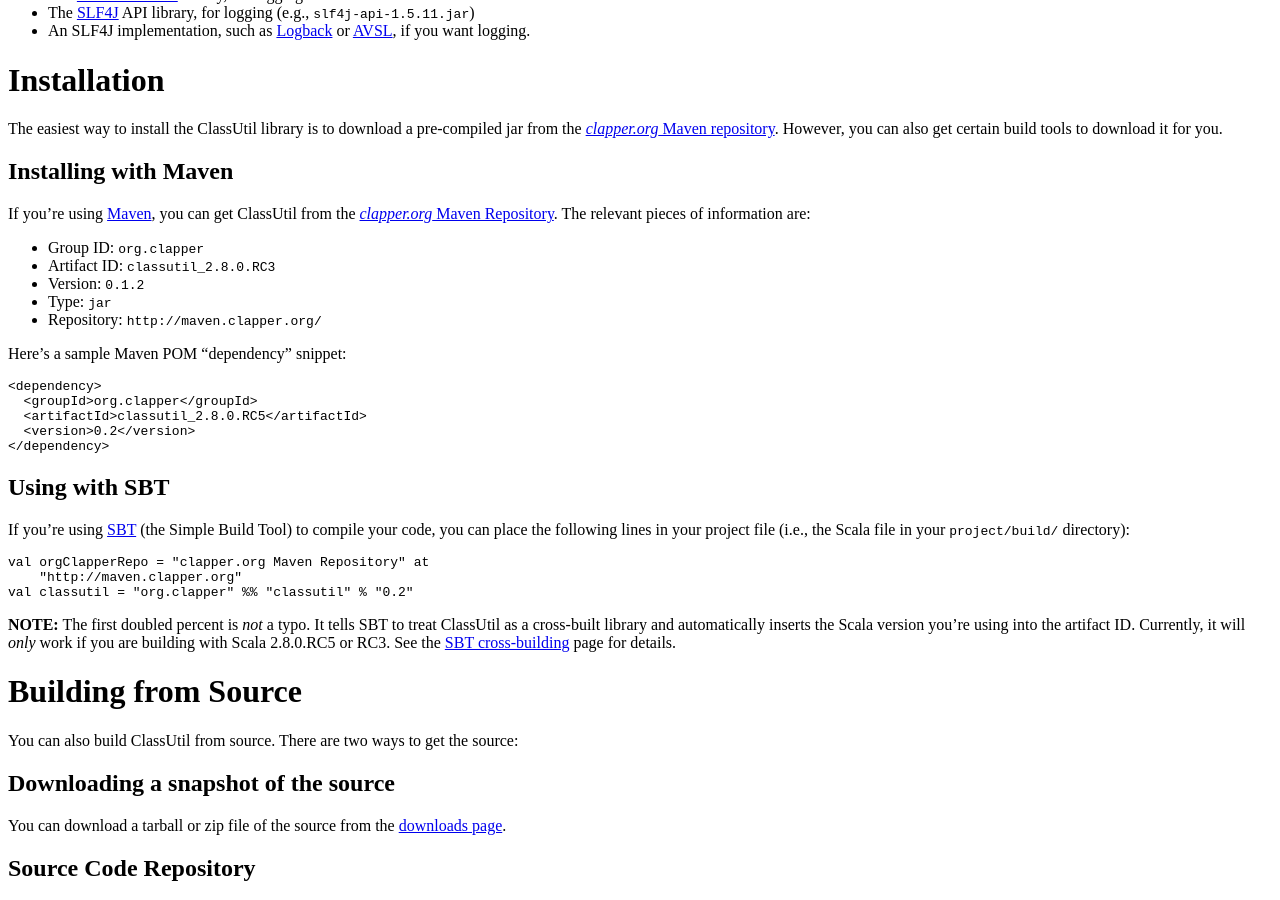
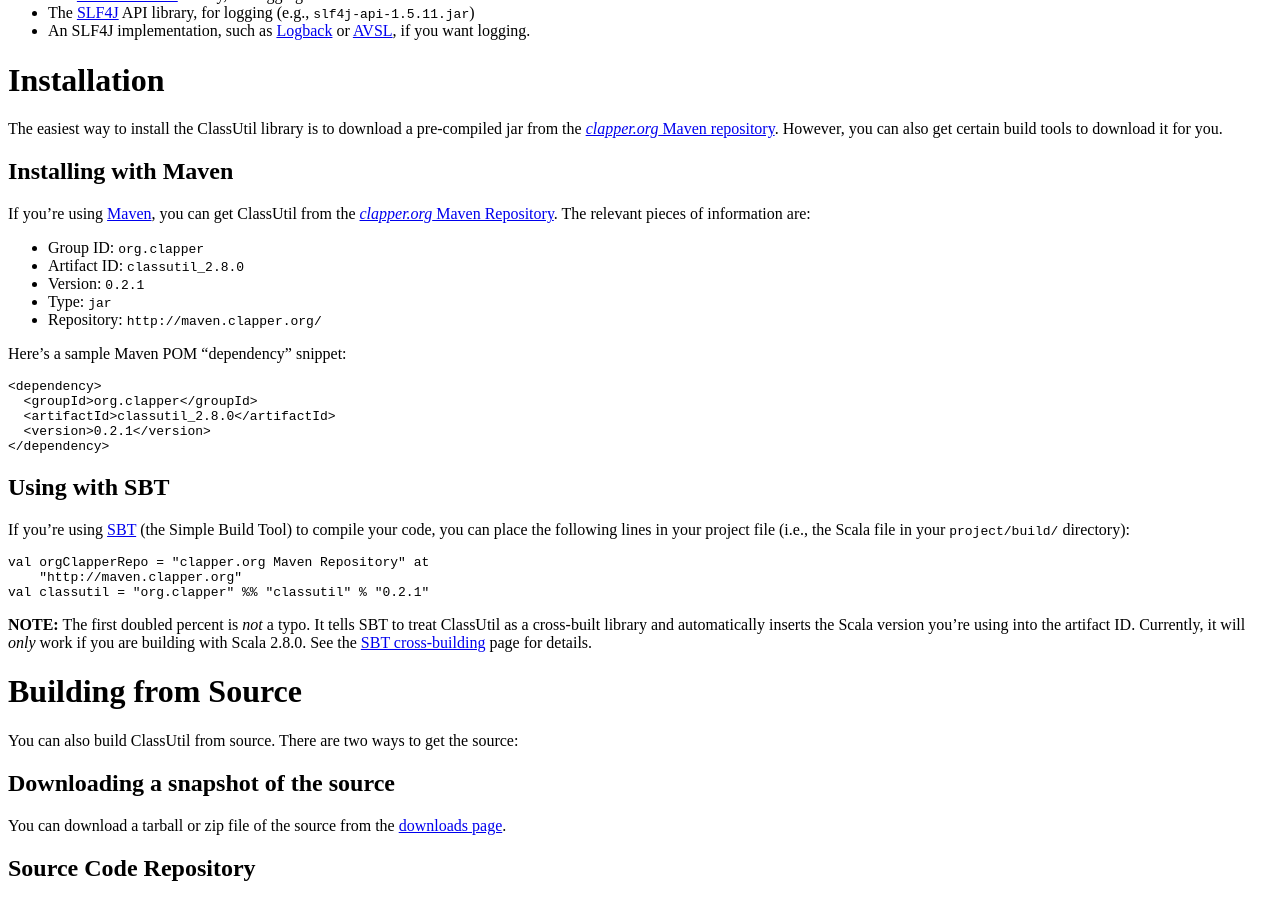
Before and after one commit to bmc/classutil, a Jekyll site: the page built from index.md, in a window 1280 px wide and 900 px high, scrolled down 750 px. Built offline with Jekyll 4.4.1, drawn with Linux system fonts in a browser that asks for light colours.

Commit message:
Updated for 0.2.1

```diff
--- a/api/index.html
+++ b/api/index.html
@@ -2,7 +2,7 @@
 <!DOCTYPE html PUBLIC "-//W3C//DTD XHTML 1.1//EN" "http://www.w3.org/TR/xhtml11/DTD/xhtml11.dtd">
 <html>
         <head>
-          <title>classutil 0.2 API</title>
+          <title>classutil 0.2.1 API</title>
           <meta http-equiv="content-type" content="text/html; charset=UTF-8" />
 		      <script type="text/javascript" src="lib/jquery.js"></script>
 
--- a/index.md
+++ b/index.md
@@ -60,8 +60,8 @@
 [*clapper.org* Maven Repository][]. The relevant pieces of information are:
 
 * Group ID: `org.clapper`
-* Artifact ID: `classutil_2.8.0.RC3`
-* Version: `0.1.2`
+* Artifact ID: `classutil_2.8.0`
+* Version: `0.2.1`
 * Type: `jar`
 * Repository: `http://maven.clapper.org/`
 
@@ -69,8 +69,8 @@
 
     <dependency>
       <groupId>org.clapper</groupId>
-      <artifactId>classutil_2.8.0.RC5</artifactId>
-      <version>0.2</version>
+      <artifactId>classutil_2.8.0</artifactId>
+      <version>0.2.1</version>
     </dependency>
 
 ## Using with SBT
@@ -81,12 +81,12 @@
 
     val orgClapperRepo = "clapper.org Maven Repository" at
         "http://maven.clapper.org"
-    val classutil = "org.clapper" %% "classutil" % "0.2"
+    val classutil = "org.clapper" %% "classutil" % "0.2.1"
 
 **NOTE:** The first doubled percent is *not* a typo. It tells SBT to treat
 ClassUtil as a cross-built library and automatically inserts the Scala
 version you're using into the artifact ID. Currently, it will *only* work
-if you are building with Scala 2.8.0.RC5 or RC3. See the [SBT cross-building][]
+if you are building with Scala 2.8.0. See the [SBT cross-building][]
 page for details.
 
 # Building from Source
```
